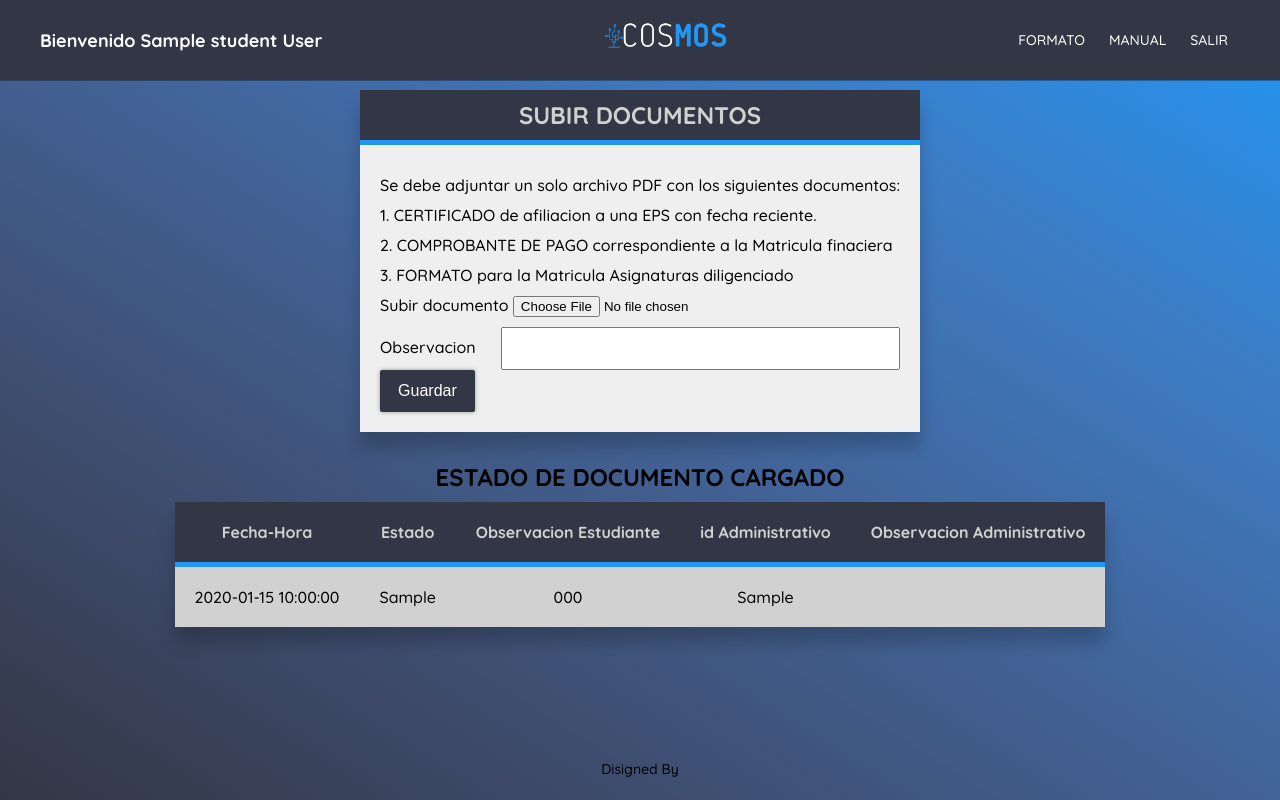
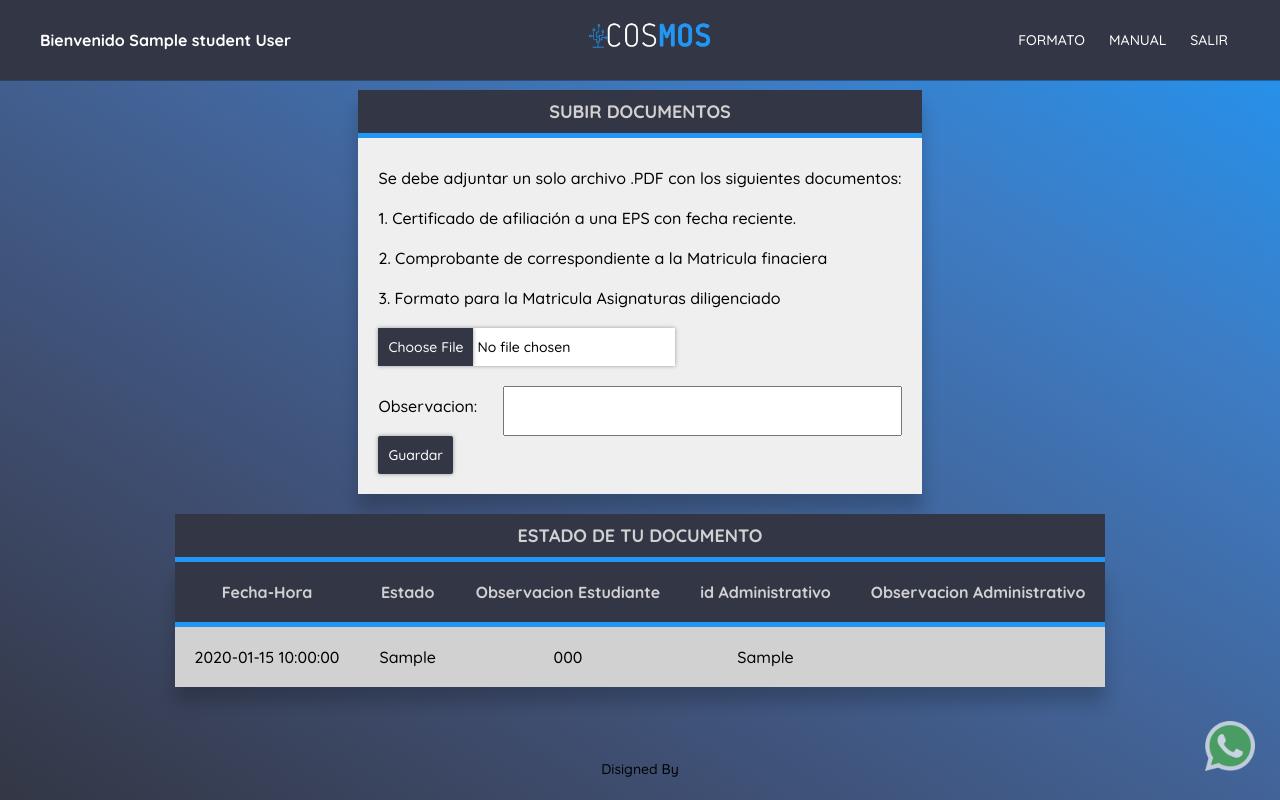
Before and after one commit to Roarco/deploy_proct, a Flask app: template app/templates/home_student.html in a window 1280 px wide. Run offline with Flask 2, Linux system fonts and the light colour scheme; the template is opened without the code that fills it: most values are stand-ins (such as "Sample title", 1, 10 or a date in 2020); parts of the project's set-up code (start-up, migrations or seed data) failed here and were passed over; some libraries are stand-ins or nearby versions.

Commit message:
12022022 Se agregó estilos a botones, h2 y se colocó funcionalidad de partial whatsapp

```diff
--- a/app/static/css/home_student.css
+++ b/app/static/css/home_student.css
@@ -18,15 +18,12 @@
     --colorPrimary:#2196f3;
     --colorSecundary:#efefef;
 }
-
 *   {
     margin: 0;
     box-sizing: border-box;
 }
 body {
     font-family: 'Quicksand', sans-serif;
-    padding:90px 0 0;
-    padding-bottom:0;
     background-image: linear-gradient(to right top, #333745, #3e4c6d, #426397, #3d7cc4, #2196f3);
     display:flex;
     flex-direction: column;
@@ -47,7 +44,6 @@ body {
     align-items:center;
     padding:0 40px 0 40px;
     box-shadow: 0px 1px rgba(0,0,0, .3);
-    /* max-width: 992px; */
     margin:0 auto;
 }
 .nav-link{
@@ -56,12 +52,11 @@ body {
 }
 .nav-menu {
     display: flex;
-    /* margin-right: 40px; */
     list-style: none;
     padding: 0;
 }
 .nav-menu-item{
-    font-size: 14px;
+    font-size: var(--sm);
     line-height:80px;
     text-transform: uppercase;
     width:max-content;
@@ -78,7 +73,7 @@ body {
     color:#fff;
     background: none;
     border: none;
-    font-size: 30px;
+    font-size: var(--lg);
     padding:0 20px;
     line-height:60px;
     display:none;
@@ -87,7 +82,7 @@ body {
 .name{
     display:flex;
     align-items:center;
-    font-size:var(--lg);
+    font-size:var(--md);
     color:var(--white);
     font-weight: bold;
 }
@@ -99,14 +94,12 @@ img{
     width: 133px;
     height: 75px;
 }
-
-
-
 .main {
     display: flex;
     flex-direction: column;
     align-items: center;
     justify-content: center;
+    margin-top: 90px;
 }
 .contenedor-principal {
     display: flex;
@@ -119,26 +112,21 @@ img{
     margin-bottom:20px;
     box-shadow:0 1rem 1rem rgba(0, 0, 0, 0.2) ;
 }
-.modulo1{
-    display: flex;
-    flex-direction: column;
-    align-items: center;
-    justify-content: center;
-    width: 100vw;
-    /* border-bottom: 1px solid #444; */
-}
 .container-instructions h2 {
     text-align: center;
     padding: 10px 0 10px 0;
     color: var(--textLigth);
     border-bottom: solid 5px var(--colorPrimary);
+    font-size:var(--lg);
 }
 .instructions{
     background-color: var(--colorSecundary);
     padding: 20px;
+    font-size:var(--md);
 }
 .instructions p{
-    margin: 10px 0 10px 0;
+    margin: 10px 0 20px 0;
+
 }
 .instructions div {
     display: flex;
@@ -148,7 +136,7 @@ img{
     margin-top: 0;
 }
 .instructions div textarea {
-    height: 43px;
+    height: 50px;
     width: 399px;
     resize: none;
 }
@@ -159,25 +147,27 @@ img{
     justify-content: center;
     width: 100vw;
 }
-.estado-documento h2 {
-    text-align: center;
-    margin: 10px 0 10px 0;
-}
+
 /* Estilos de tabla */
 .estado-documento table {
     background-color:var(--textLigth);
     border-collapse: collapse;
-    /* border:solid 1px var(--black); */
     box-shadow:0 1rem 1rem rgba(0, 0, 0, 0.2) ;
 }
 .estado-documento th,td{
     padding:20px;
     text-align: center;
+    font-size:var(--md);
 }
-.estado-documento table thead{
+.estado-documento table thead, caption{
     background-color:var(--textDark);
     border-bottom: solid 5px var(--colorPrimary);
     color:var(--textLigth);
+}
+caption{
+    padding: 10px 0;
+    font-size:var(--lg);
+    font-weight: bold;
 }
 .estado-documento tr:nth-child(even){
     background-color: var(--textDark);
@@ -185,7 +175,7 @@ img{
 /* Ripple effect button save */
 .ripple {
     background-position: center;
-    transition: background 0.8s;
+    transition: background 0.5s;
 }
 .ripple:hover {
     background: var(--colorPrimary) radial-gradient(circle, transparent 1%, #47a7f5 1%) center/15000%;
@@ -199,16 +189,38 @@ img{
 button{
     border: none;
     border-radius: 2px;
-    padding: 12px 18px;
-    font-size: 16px;
+    padding: 10px 10px;
+    font-size: var(--sm);
     cursor: pointer;
     color: white;
     background-color: var(--textDark);
     box-shadow: 0 0 4px #999;
     outline: none;
+    font-family: 'Quicksand', sans-serif;
 }
 /* boton file */
-
+.instructions .inputfile{
+    font-size: var(--sm);
+    background:white;
+    padding-right: 10px;
+    box-shadow: 0 0 4px #999;
+    outline: none;
+    transition: background 0.5s;
+    font-family: 'Quicksand', sans-serif;
+}
+::-webkit-file-upload-button{
+    color:white;
+    background:var(--textDark);
+    padding: 10px;
+    border:none;
+    box-shadow: 0 0 4px #999;
+    transition: background 0.5s;
+    font-family: 'Quicksand', sans-serif;
+}
+::-webkit-file-upload-button:hover{
+    background: var(--colorPrimary);
+    cursor: pointer;
+}
 
 @media (max-width: 768px) {
     body {
--- /dev/null
+++ b/app/static/css/whatsapp.css
@@ -0,0 +1,18 @@
+.whatsapp{
+
+    position:fixed;
+    bottom: 0px;
+    right: 0px;
+    z-index: 999;
+    padding: 25px;
+    margin:0 0 0 0;
+}
+.whatsapp img {
+    height:auto;
+    width: 50px;
+    opacity: 75%;
+}
+.whatsapp img:hover{
+    opacity: 100%;
+    cursor: pointer;
+}
--- a/app/templates/home_student.html
+++ b/app/templates/home_student.html
@@ -6,6 +6,7 @@
     <meta name="viewport" content="width=device-width, initial-scale=1.0">
     <link rel="stylesheet" href="../static/css/home_student.css">
     <link rel="stylesheet" href="../static/css/footer.css">
+    <link rel="stylesheet" href="../static/css/whatsapp.css">
     <script src="https://kit.fontawesome.com/79f542cb27.js" crossorigin="anonymous"></script>
     <title>Home</title>
 </head>
@@ -13,6 +14,7 @@
     {% include './partial/navbar.html' %}
     {% include './partial/main_home_student.html' %}
     {% include './partial/footer.html' %}
+    {% include './partial/whatsapp.html' %}
     <script src="../static/javascript/home_student.js"></script>
     <script
     src="https://cdn.jsdelivr.net/npm/bootstrap@5.1.3/dist/js/bootstrap.bundle.min.js"
--- a/app/templates/partial/main_home_student.html
+++ b/app/templates/partial/main_home_student.html
@@ -1,20 +1,19 @@
+
 <main class="main">
   <div class="contenedor-principal">
-    <div class="modulo1">
       <form action="/upload" class="container-instructions" method="POST" enctype="multipart/form-data">
         <h2>SUBIR DOCUMENTOS</h2>
         <div class="instructions">
-          <p>Se debe adjuntar un solo archivo PDF con los siguientes documentos:</p>
-          <p>1. CERTIFICADO de afiliacion a una EPS con fecha reciente.</p>
-          <p>2. COMPROBANTE DE PAGO correspondiente a la Matricula finaciera</p>
-          <p>3. FORMATO para la Matricula Asignaturas diligenciado</p>
+          <p>Se debe adjuntar un solo archivo .PDF con los siguientes documentos:</p>
+          <p>1. Certificado de afiliación a una EPS con fecha reciente.</p>
+          <p>2. Comprobante de correspondiente a la Matricula finaciera</p>
+          <p>3. Formato para la Matricula Asignaturas diligenciado</p>
           <p>
-            Subir documento
             <input type="hidden" name="codigo_Student" value={{student.codigo_Student}}>
             <input type="file" required name="file" id="file"  class="inputfile" accept=".pdf" onchange="ValidateSingleInput(this)"/>
           </p>
           <div>
-            <p class="observation">Observacion</p>
+            <p class="observation" maxlength="100">Observacion:</p>
             <textarea
               name="observacion"
               id="observacion"
@@ -27,11 +26,10 @@
           </button>
         </div>
       </form>
-    </div>
-
-    <div class="estado-documento">
-      <h2>ESTADO DE DOCUMENTO CARGADO</h2>
+  </div>
+  <div class="estado-documento">
       <table cellspacing="25">
+        <caption>ESTADO DE TU DOCUMENTO</caption>
         <thead>
           <tr>
             <th>Fecha-Hora</th>
@@ -57,6 +55,5 @@
           </tr>
         </tbody>
       </table>
-    </div>
   </div>
 </main>
--- /dev/null
+++ b/app/templates/partial/whatsapp.html
@@ -0,0 +1,5 @@
+<div class="whatsapp">
+    <a href="https://wa.me/+573222492319?text=Necesito%20ayuda%20para%20subir%20el%20documento" target="_blank">
+        <img src="../../static/icons/whatsapp.png"/>
+    </a>
+</div>
```
Also changed, not shown: app/static/css/crud_students.css (+4 -10 lines), app/static/icons/whatsapp.png (added).
